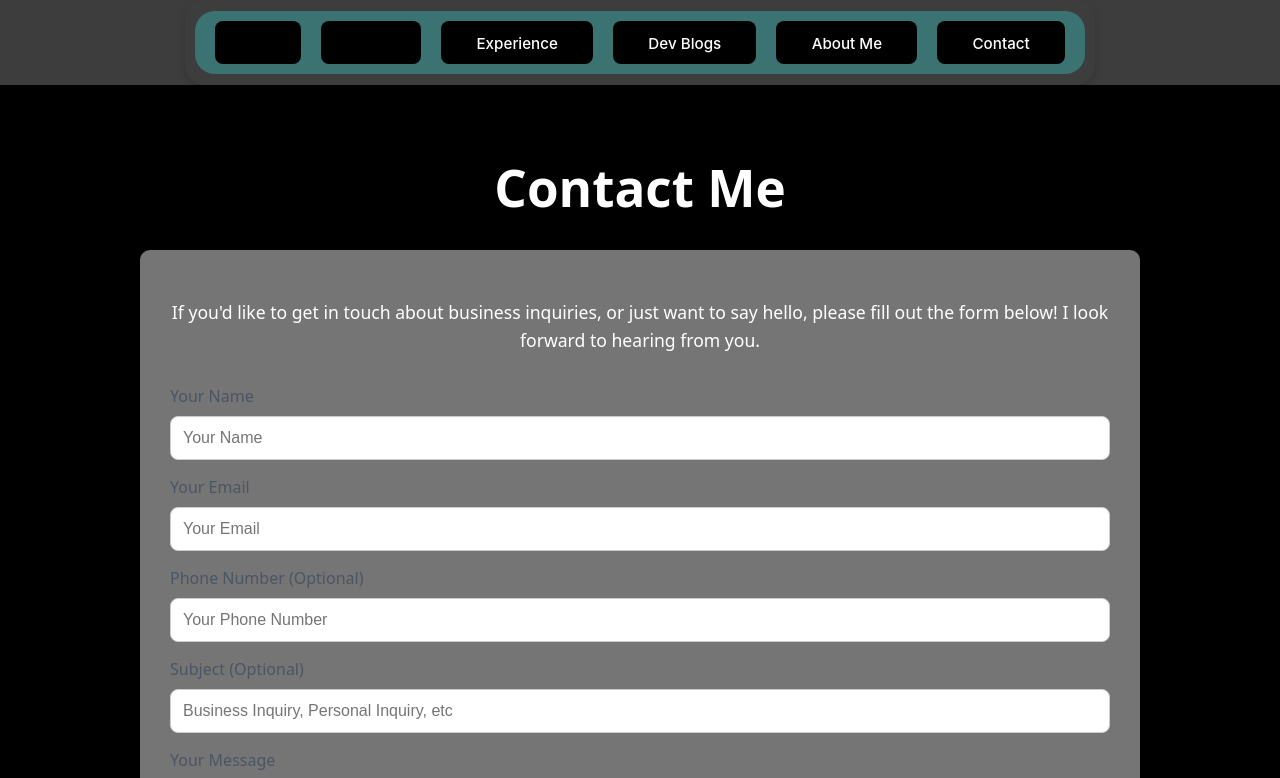
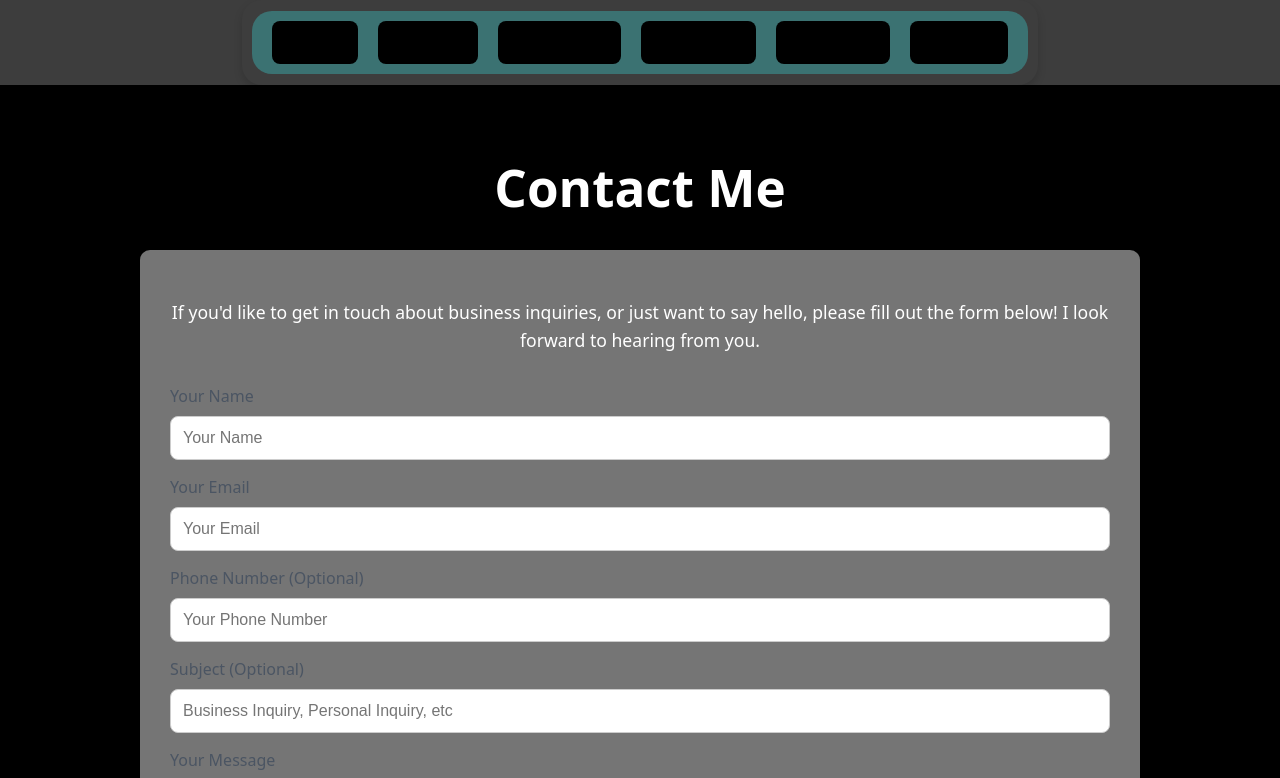
Before and after one commit to FernandoLpz0911/Personal-Webpage, a React (Vite) app in the folder PersonalWebpage/: page /Contact in a window 1280 px wide. Shown: the top 778 px of the page. Built offline with nearby package versions, Linux system fonts and the light colour scheme.

Commit message:
Forgot to take out other linking

```diff
--- a/PersonalWebpage/src/components/Navbar.jsx
+++ b/PersonalWebpage/src/components/Navbar.jsx
@@ -16,19 +16,19 @@ const Navbar = ( {onNavigate}) => {
           </button>
 
           <button className='page' onClick={() => onNavigate('/Experience')}>
-          <Link to="/Experience" className="nav-link"> Experience </Link>
+            Experience
           </button>
 
           <button className='page' onClick={() => onNavigate('/DevBlogs')}>
-            <Link to="/DevBlogs" className="nav-link"> Dev Blogs </Link>
+            Dev Blogs
           </button>
 
           <button className='page' onClick={() => onNavigate('/About')}>
-            <Link to="/About" className="nav-link"> About Me </Link>
+            About Me
           </button>
 
           <button className='page' onClick={() => onNavigate('/Contact')}>
-            <Link to="/Contact" className="nav-link"> Contact </Link>
+            Contact
           </button>
         </div>
 
```
